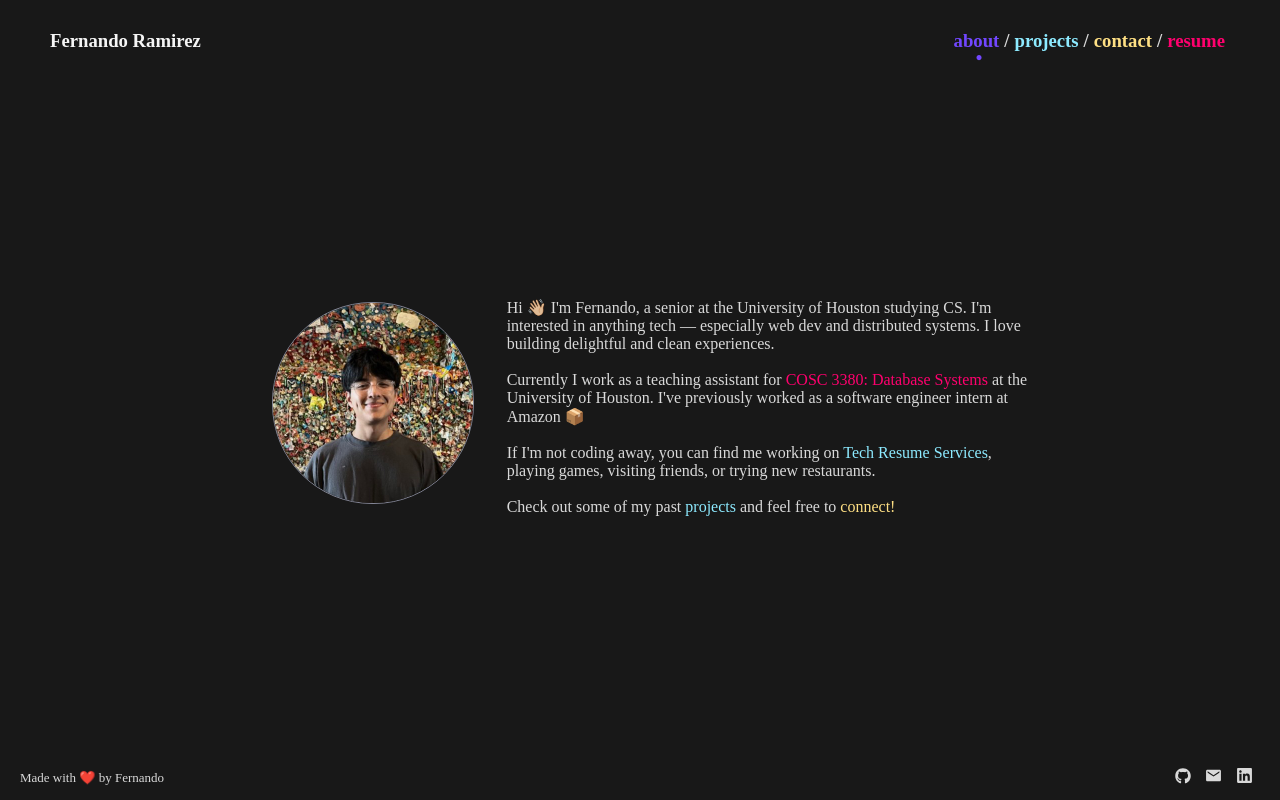
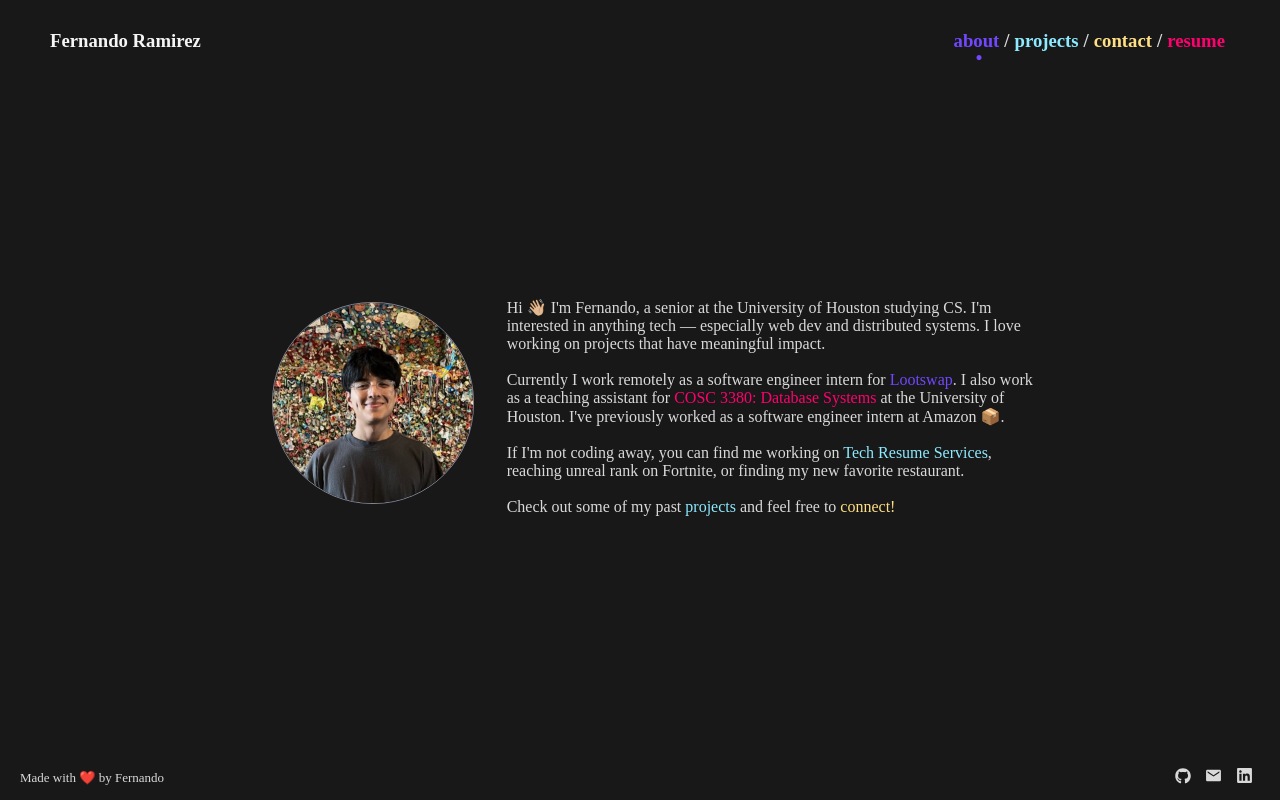
Before and after one commit to ramirezfernando/fernandoramirez.me, a React (Vite) app: page /about in a window 1280 px wide. Built offline with nearby package versions, Linux system fonts and the light colour scheme; a web font is replaced by a local one.

Commit message:
feat: update about me

```diff
--- a/src/components/About.tsx
+++ b/src/components/About.tsx
@@ -3,7 +3,7 @@ import Grid from "@mui/material/Grid";
 import Fade from "@mui/material/Fade";
 
 import "../styles/About.css";
-import { BLUE, YELLOW, PINK } from "../constants";
+import { BLUE, YELLOW, PINK, PURPLE } from "../constants";
 import fern from '../assets/fern.jpeg'
 
 const About = () => {
@@ -46,10 +46,17 @@ const About = () => {
                 </span>{" "}
                 I'm Fernando, a senior at the University of Houston studying CS.
                 I'm interested in anything tech &mdash; especially web dev and
-                distributed systems. I love building delightful and clean experiences.
+                distributed systems. I love working on projects that have meaningful impact.
                 <br />
                 <br />
-                Currently I work as a teaching assistant for{" "}
+                Currently I work remotely as a software engineer intern for{' '}
+                <a
+                  href="https://download.lootswap.com/"
+                  style={{ color: PURPLE }}
+                  target="_blank"
+                  rel="noopener noreferrer"
+                >Lootswap</a>.
+                {' '} I also work as a teaching assistant for{" "}
                 <a
                   href="https://publications.uh.edu/preview_course_nopop.php?catoid=44&coid=210742"
                   style={{ color: PINK }}
@@ -58,7 +65,7 @@ const About = () => {
                 >
                   COSC 3380: Database Systems{" "}
                 </a>
-                at the University of Houston. I've previously worked as a software engineer intern at Amazon 📦
+                at the University of Houston. I've previously worked as a software engineer intern at Amazon 📦.
                 <br />
                 <br />
                 If I'm not coding away, you can find me working on{" "}
@@ -69,8 +76,7 @@ const About = () => {
                   rel="noopener noreferrer"
                 >
                   Tech Resume Services
-                </a>, playing games, visiting
-                friends, or trying new restaurants.
+                </a>, reaching unreal rank on Fortnite, or finding my new favorite restaurant.
                 <br />
                 <br />
                 Check out some of my past{" "}
```
